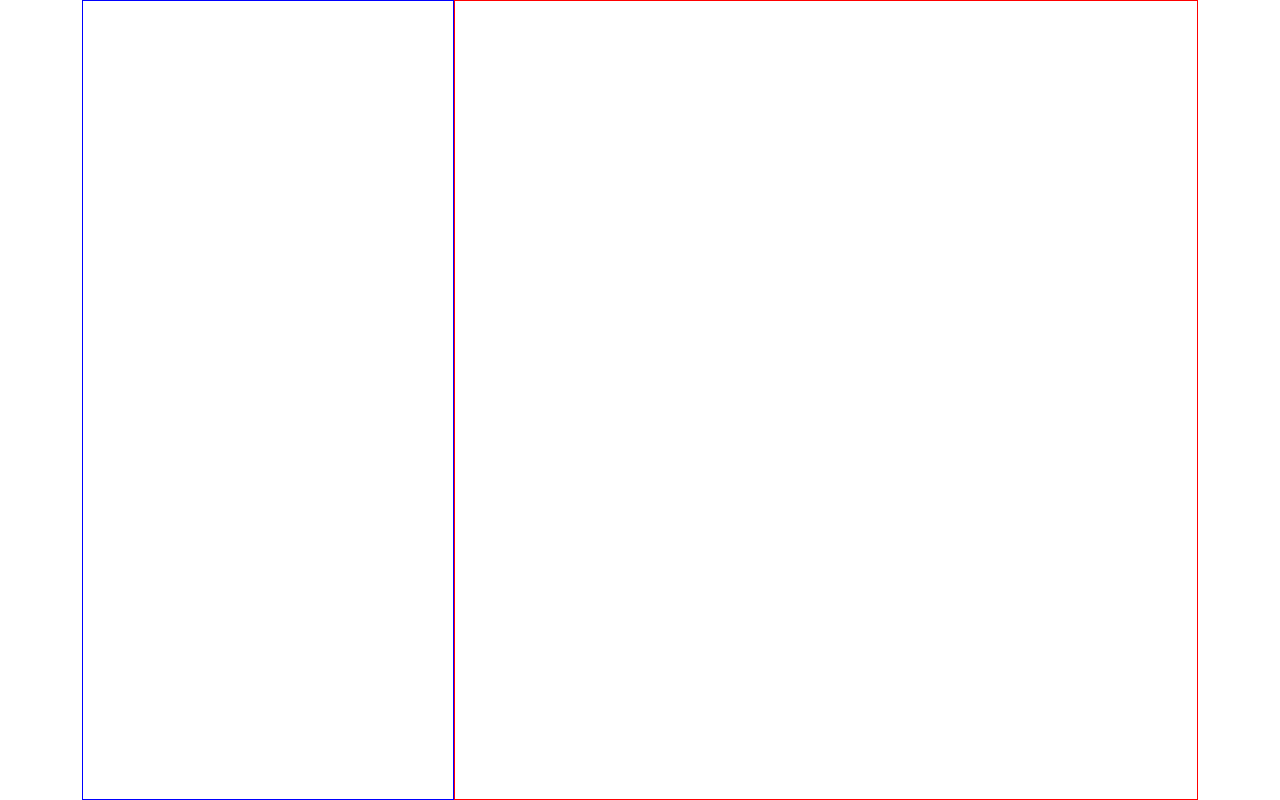
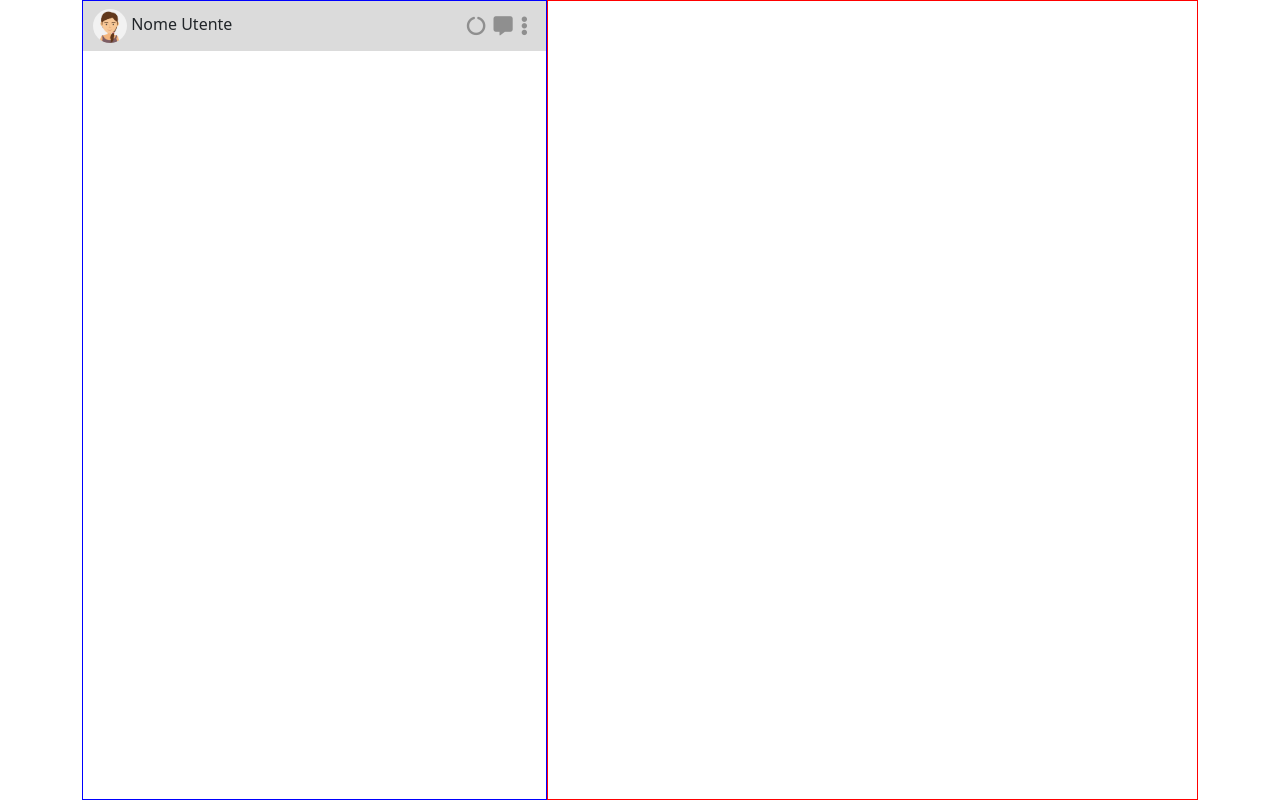
Before and after one commit to gualtierigio/vue-boolzapp, a plain HTML site: page index.html in a window 1280 px wide. Drawn offline with nearby package versions, Linux system fonts and the light colour scheme.

Commit message:
prima parte header user ok

```diff
--- a/css/style.css
+++ b/css/style.css
@@ -3,6 +3,8 @@
     padding: 0;
     box-sizing: border-box;
 }
+
+/*Layout generale*/
 
 .side-left{
     border: 1px solid blue;
@@ -17,3 +19,36 @@
     /*Altezza provvisoria*/
     height: 100vh;
 }
+
+/*Easy usefull*/
+
+.inlineB{
+    display: inline-block;
+}
+
+/*header user*/
+
+.header-user{
+    width: 100%;
+    height: 50px;
+    background-color: rgb(219, 219, 219);
+    padding: 8px 10px;
+}
+
+.user-profile, .function-in-header-user{
+    width: 50%;
+}
+
+.user-profile img{
+    height: 100%;
+    object-fit: contain;
+    border-radius: 50%;
+}
+
+.function-in-header-user i{
+    padding-right: 8px;
+    font-size: 1.2rem;
+    color: rgb(143, 143, 143);
+}
+
+/*---*/
--- a/index.html
+++ b/index.html
@@ -20,10 +20,24 @@
 <body>
     <div class="container" id="boolzapp">
         <div class="row g-0">
-            <div class="col-4">
-                <aside class="side-left"></aside>
+            <!--Contatti (parte sinistra)-->
+            <div class="col-5">
+                <aside class="side-left">
+                    <div class="header-user d-flex">
+                        <div class="user-profile">
+                            <img src="img/avatar_io.jpg" alt="user img">
+                            <p class="inlineB">Nome Utente</p>
+                        </div>
+                        <div class="function-in-header-user d-flex justify-content-end align-items-center">
+                            <i class="fas fa-circle-notch"></i>
+                            <i class="fas fa-comment-alt"></i>
+                            <i class="fas fa-ellipsis-v"></i>
+                        </div>
+                    </div>
+                </aside>
             </div>
-            <div class="col-8">
+            <!--Messaggistica (parte destra)-->
+            <div class="col-7">
                 <aside class="side-right"></aside>
             </div>
         </div>
```
Also changed, not shown: 1 other file.
